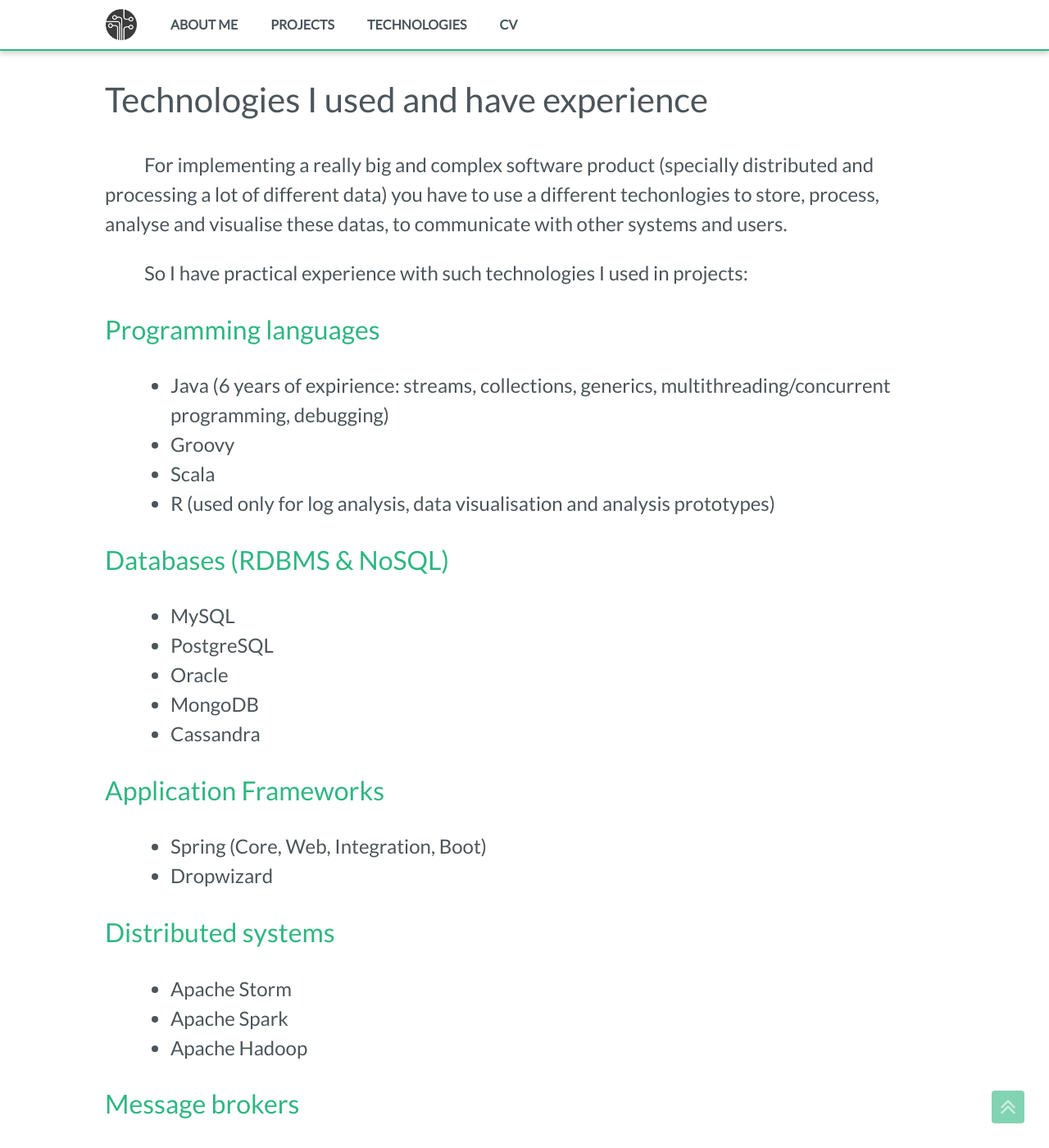
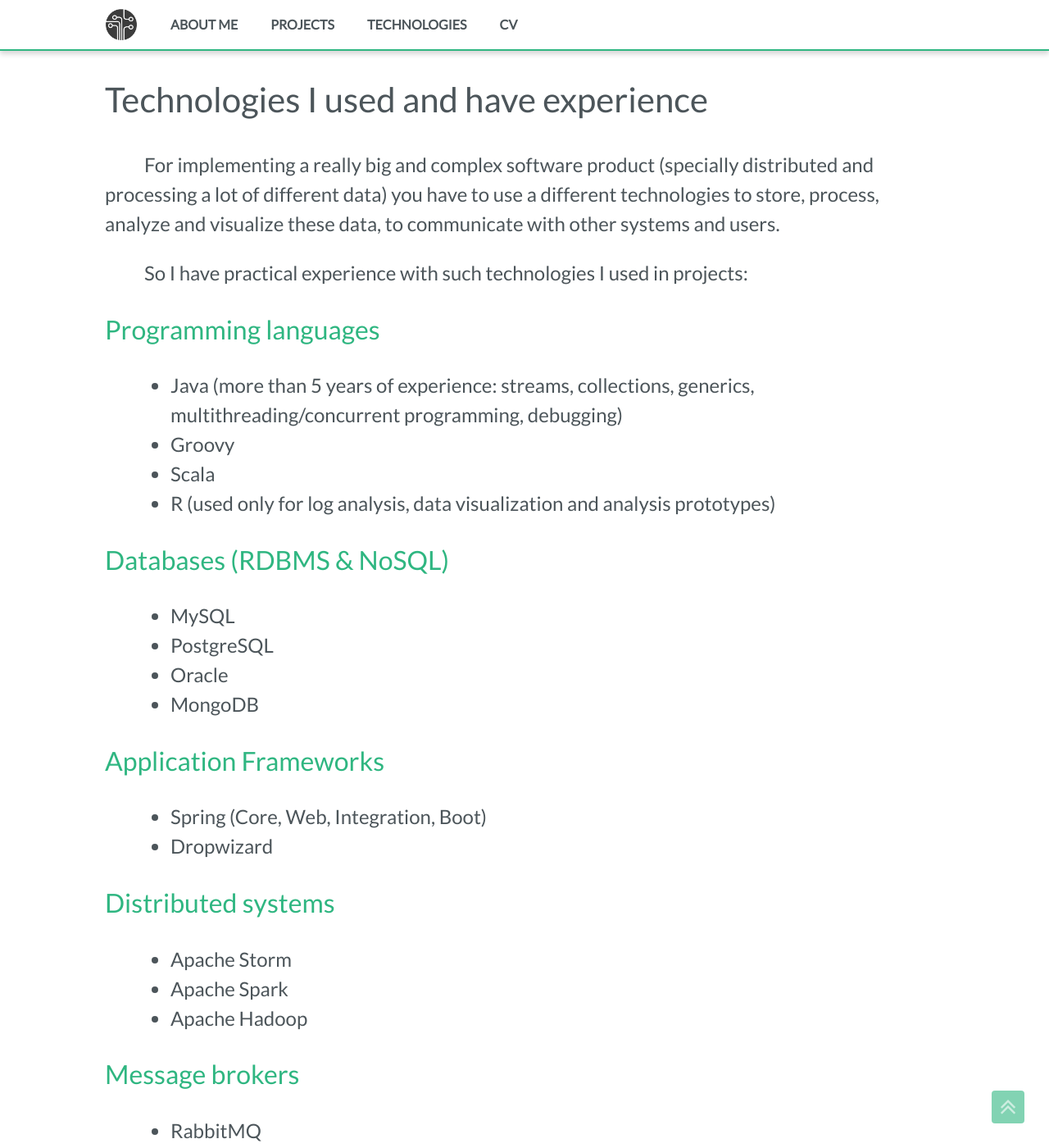
Before and after one commit to fedor-malyshkin/fedor-malyshkin.github.io, a Jekyll site: the page built from technologies.md, in a window 1280 px wide and 1400 px high. Shown: the whole window at 82% size. Built offline with Jekyll 4.4.1, drawn with Linux system fonts in a browser that asks for light colours.

Commit message:
Add some changes 2

```diff
--- a/_includes/about_me/home_description.html
+++ b/_includes/about_me/home_description.html
@@ -1,2 +1,2 @@
-<p>I can describe myself as a software developer with wide experience not only in software development, but also in supporting production system, who tries to understand and combine needs of developers and engineers. For getting this experience I worked as senior software developer for 4 years in <a href="http://www.magnetosoft.ru">small startup</a>, which had been developing document management system. Several years ago I decided to start <a href="https://fedor-malyshkin.github.io/story_line2_build/">my side-project</a> which I make in my spare time. In this project, I try to combine needs of developers and engineers – so I use there last development practices (like test-development, continuous integration, event-based workflows and so on and so forth) and engineer practices (containerization, measurement, auto-provisioning and monitoring).</p>
-<p>Most of the time I was working on Java, but some time before I decided to study Scala and started using it in <a href="https://fedor-malyshkin.github.io/story_line2_build/">my practice</a>. Therefore, I am very interested in project where I can improve this skill. I have worked quite a lot with relational and non-relational databases, message brokers, build systems, version control systems. I’m using testing and code-review in my work.</p>
+<p>I can describe myself as a software developer with wide experience not only in software development, but also in supporting production system, who tries to understand and combine needs of developers and engineers. For getting this experience I worked as senior software developer for 4 years in <a href="http://www.magnetosoft.ru">small startup</a>, which had been developing document management system. Several years ago I decided to start <a href="https://fedor-malyshkin.github.io/story_line2_build/">my side-project</a> which I make in my spare time. In this project, Im trying to combine needs of developers and engineers – so I use there the best development practices (like test-development, continuous integration, event-based workflows and so on) and engineering practices (containerization, auto-provisioning and monitoring).</p>
+<p>Most of the time I'm working on Java, but some time before I decided to study Scala and started using it in <a href="https://fedor-malyshkin.github.io/story_line2_build/">my practice</a>. Therefore, I am very interested in the projects where I can improve this skill. I have worked a lot with relational and non-relational databases, message brokers, build systems, version control systems. And of course I’m using testing and code-review in my work.</p>
--- a/_includes/technologies/home_description.html
+++ b/_includes/technologies/home_description.html
@@ -1,4 +1,4 @@
-<p>Nowadays you cannot be only software developer with one or several programming languages - you have to know a lot of other things to get better results or products.</p>
+<p>Nowadays you cannot be only a software developer with one or several programming languages - you have to know a lot of other things to get better results or products.</p>
 <p>And of course I also have experience in some popular technologies, programming languages and other areas:</p>
 <ul>
 <li><b>Programming languages:</b> Java, Scala, R</li>
--- a/technologies.md
+++ b/technologies.md
@@ -4,22 +4,21 @@ title: Technologies I used and have experience
 permalink: /technologies/
 ---
 
-For implementing a really big and complex software product (specially distributed and processing a lot of different data) you have to use a different techonlogies to store, process, analyse and visualise these datas, to communicate with other systems and users.
+For implementing a really big and complex software product (specially distributed and processing a lot of different data) you have to use a different technologies to store, process, analyze and visualize these data, to communicate with other systems and users.
 
 So I have practical experience with such technologies I used in projects:
 
 ## Programming languages
-* Java (6 years of expirience: streams, collections, generics, multithreading/concurrent programming, debugging)
+* Java (more than 5 years of experience: streams, collections, generics, multithreading/concurrent programming, debugging)
 * Groovy
 * Scala
-* R (used only for log analysis, data visualisation and analysis prototypes)
+* R (used only for log analysis, data visualization and analysis prototypes)
 
 ## Databases (RDBMS & NoSQL)
 * MySQL
 * PostgreSQL
 * Oracle
 * MongoDB
-* Cassandra
 
 ## Application Frameworks
 * Spring (Core, Web, Integration, Boot)
```
Also changed, not shown: _includes/about_me/description.md (+1 -1 lines), projects.md (+9 -3 lines).
